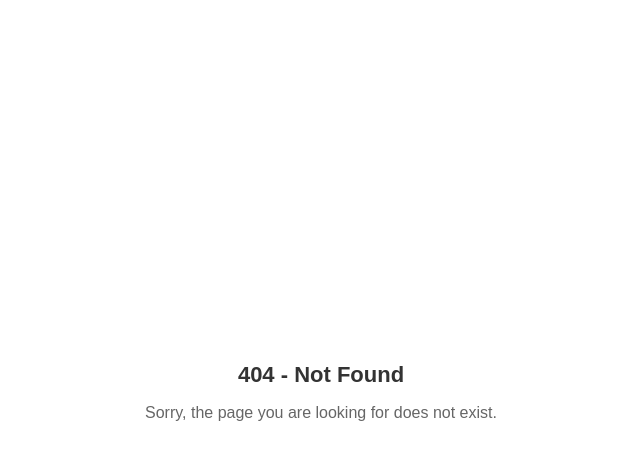
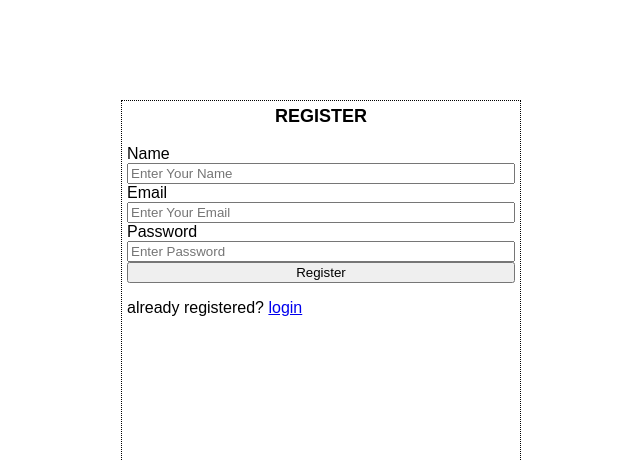
Before and after one commit to satyajitnayk/sync_collab, a React (Vite) app in the folder ui/: page /signup in a window 1280 px wide. Before the commit this address had no page. Shown: the top 460 px of the page, without its empty margins (319-959 px from the left). Built offline with nearby package versions, Linux system fonts and the light colour scheme; no server answers.

Commit message:
Feat/integrate signup login apis in frontend (#20)
* introduce `.env` file

* add `.env.example` file

* add login & register facility frontend

```diff
--- a/ui/src/App.tsx
+++ b/ui/src/App.tsx
@@ -9,6 +9,8 @@ import NotFoundPage from './components/NotFoundPage';
 import { ContextInImageSize } from './components/contextpage/ContextInImageSize';
 import { ContextInHeading } from './components/contextpage/ContextInHeading';
 import { BouncingBalls } from './components/bouncingballs/BouncingBall';
+import { Registration } from './components/Registration';
+import { Login } from './components/Login';
 
 const App: React.FC = () => {
   const joinChat = (username: string, chatroomId: string) => {
@@ -21,7 +23,9 @@ const App: React.FC = () => {
   return (
     <Router>
       <Routes>
-        <Route path="/" element={<JoinPage joinChat={joinChat} />} />
+        <Route path="/signup" element={<Registration />} />
+        <Route path="/login" element={<Login />} />
+        <Route path="/joinchat" element={<JoinPage joinChat={joinChat} />} />
         <Route
           path="/chat/:chatroomId"
           element={<ChatPage username="placeholder" />}
--- a/ui/src/components/ChatPage.tsx
+++ b/ui/src/components/ChatPage.tsx
@@ -1,6 +1,6 @@
-// src/ChatPage.tsx
 import React, { useState, useEffect } from 'react';
 import { useParams, Link } from 'react-router-dom';
+import { webSocketURL } from '../config';
 
 interface Message {
   username: string;
@@ -18,7 +18,7 @@ const ChatPage: React.FC<ChatPageProps> = ({ username }) => {
   const [socket, setSocket] = useState<WebSocket | null>(null);
 
   useEffect(() => {
-    const ws = new WebSocket(`ws://localhost:8080/ws?chatroomId=${chatroomId}`);
+    const ws = new WebSocket(`${webSocketURL}?chatroomId=${chatroomId}`);
 
     ws.onmessage = (event) => {
       const message: Message = JSON.parse(event.data);
--- /dev/null
+++ b/ui/src/components/Login.tsx
@@ -0,0 +1,40 @@
+import { useState } from 'react';
+import '../css/Registration.css';
+import { ToastContainer } from 'react-toastify';
+import 'react-toastify/dist/ReactToastify.css';
+import '../css/Registration.css';
+import { useLogin } from '../hooks/useLogin';
+import { Link } from 'react-router-dom';
+
+export const Login = () => {
+  const [email, setEmail] = useState<string>('');
+  const [password, setPassword] = useState<string>('');
+
+  const { handleLogin } = useLogin();
+
+  return (
+    <div className="login-container">
+      <h3 style={{ textAlign: 'center' }}>LOGIN</h3>
+
+      <label htmlFor="">Email</label>
+      <input
+        type="text"
+        id="email"
+        placeholder="Enter Your Email"
+        onChange={(e) => setEmail(e.target.value)}
+      />
+      <label htmlFor="">Password</label>
+      <input
+        type="password"
+        id="password"
+        placeholder="Enter Password"
+        onChange={(e) => setPassword(e.target.value)}
+      />
+      <button onClick={() => handleLogin(email, password)}>Login</button>
+      <p>
+        new user? <Link to="/register">register</Link>
+      </p>
+      <ToastContainer />
+    </div>
+  );
+};
--- /dev/null
+++ b/ui/src/components/Registration.tsx
@@ -0,0 +1,48 @@
+import { useState } from 'react';
+import '../css/Registration.css';
+import { useRegister } from '../hooks/useRegister';
+import { ToastContainer } from 'react-toastify';
+import 'react-toastify/dist/ReactToastify.css';
+import { Link } from 'react-router-dom';
+
+export const Registration = () => {
+  const [name, setName] = useState<string>('');
+  const [email, setEmail] = useState<string>('');
+  const [password, setPassword] = useState<string>('');
+
+  const { handleRegister } = useRegister();
+
+  return (
+    <div className="registration-container">
+      <h3 style={{ textAlign: 'center' }}>REGISTER</h3>
+      <label htmlFor="">Name</label>
+      <input
+        type="text"
+        id="name"
+        placeholder="Enter Your Name"
+        onChange={(e) => setName(e.target.value)}
+      />
+      <label htmlFor="">Email</label>
+      <input
+        type="text"
+        id="email"
+        placeholder="Enter Your Email"
+        onChange={(e) => setEmail(e.target.value)}
+      />
+      <label htmlFor="">Password</label>
+      <input
+        type="password"
+        id="password"
+        placeholder="Enter Password"
+        onChange={(e) => setPassword(e.target.value)}
+      />
+      <button onClick={() => handleRegister(name, email, password)}>
+        Register
+      </button>
+      <p>
+        already registered? <Link to="/login">login</Link>
+      </p>
+      <ToastContainer />
+    </div>
+  );
+};
--- /dev/null
+++ b/ui/src/config.ts
@@ -0,0 +1,2 @@
+export const apiURL = import.meta.env.VITE_BACKEND_URL as string;
+export const webSocketURL = import.meta.env.VITE_WEBSOCKET_URL as string;
--- /dev/null
+++ b/ui/src/css/Registration.css
@@ -0,0 +1,15 @@
+.registration-container,
+.login-container {
+  display: flex;
+  flex-direction: column;
+  width: 400px;
+  height: 600px;
+  border: 1px dotted;
+  padding: 15px;
+}
+
+.registration-container,
+.login-container > * {
+  padding: 5px;
+  margin: 10px;
+}
--- /dev/null
+++ b/ui/src/hooks/useLogin.ts
@@ -0,0 +1,34 @@
+import axios from 'axios';
+import { apiURL } from '../config';
+import { setAuthTokenCookie, showToast } from '../utils';
+import { useNavigate } from 'react-router-dom';
+
+export const useLogin = () => {
+  const navigate = useNavigate();
+
+  const handleLogin = async (email: string, password: string) => {
+    try {
+      const response = await axios.post(`${apiURL}/login`, {
+        email,
+        password,
+      });
+
+      if (response.status === 200) {
+        // Registration successful, you might want to perform additional actions
+        showToast('success', 'Login successful');
+        const { token } = response.data;
+        // Set the token in a cookie with a strict policy and a lifetime of 30 minutes
+        setAuthTokenCookie(token, 30);
+        navigate('/dashboard');
+      } else {
+        // Handle unexpected status code
+        showToast('error', 'Unable to Login');
+      }
+    } catch (error) {
+      // Handle network errors or other issues
+      showToast('error', 'Unable to Login');
+    }
+  };
+
+  return { handleLogin };
+};
--- /dev/null
+++ b/ui/src/hooks/useRegister.ts
@@ -0,0 +1,36 @@
+import axios from 'axios';
+import { apiURL } from '../config';
+import { showToast } from '../utils';
+import { useNavigate } from 'react-router-dom';
+
+export const useRegister = () => {
+  const navigate = useNavigate();
+
+  const handleRegister = async (
+    name: string,
+    email: string,
+    password: string
+  ) => {
+    try {
+      const response = await axios.post(`${apiURL}/register`, {
+        name,
+        email,
+        password,
+      });
+
+      if (response.status === 201) {
+        // Registration successful, you might want to perform additional actions
+        showToast('success', 'Registration successful');
+        navigate('/login');
+      } else {
+        // Handle unexpected status code
+        showToast('error', 'Unable to register');
+      }
+    } catch (error) {
+      // Handle network errors or other issues
+      showToast('error', 'Unable to register');
+    }
+  };
+
+  return { handleRegister };
+};
--- a/ui/src/utils.ts
+++ b/ui/src/utils.ts
@@ -1,5 +1,64 @@
+import { toast, ToastOptions } from 'react-toastify';
 import { Place } from './interfaces';
+
+import Cookies from 'js-cookie';
 
 export function getImageUrl(place: Place) {
   return 'https://i.imgur.com/' + place.imageId + 'l.jpg';
 }
+export const showToast = (
+  type: 'info' | 'success' | 'warning' | 'error',
+  message: string,
+  options: ToastOptions = {}
+) => {
+  const defaultOptions: ToastOptions = {
+    autoClose: 3000,
+    position: 'top-right',
+    hideProgressBar: false,
+    closeOnClick: true,
+    pauseOnHover: true,
+    draggable: true,
+    ...options,
+  };
+
+  switch (type) {
+    case 'info':
+      toast.info(message, defaultOptions);
+      break;
+    case 'success':
+      toast.success(message, defaultOptions);
+      break;
+    case 'warning':
+      toast.warn(message, defaultOptions);
+      break;
+    case 'error':
+      toast.error(message, defaultOptions);
+      break;
+    default:
+      toast(message, defaultOptions);
+  }
+};
+export const setAuthTokenCookie = (
+  token: string,
+  expirationTimeInMinutes: number
+): void => {
+  const expirationDate = new Date();
+  expirationDate.setMinutes(
+    expirationDate.getMinutes() + expirationTimeInMinutes
+  );
+
+  Cookies.set('token', token, {
+    expires: expirationDate,
+    secure: true, // Ensure the cookie is only sent over HTTPS
+    sameSite: 'Strict', // Enforce strict same-site policy
+    path: '/', // Set the cookie to be accessible from any path on the domain
+  });
+};
+
+export const getAuthTokenFromCookie = (): string | undefined => {
+  return Cookies.get('token');
+};
+
+export const removeAuthTokenCookie = (): void => {
+  Cookies.remove('token', { path: '/' });
+};
```
Also changed, not shown: ui/package.json (+6 -2 lines), 2 other files (tests, documents, lock files or other folders).
